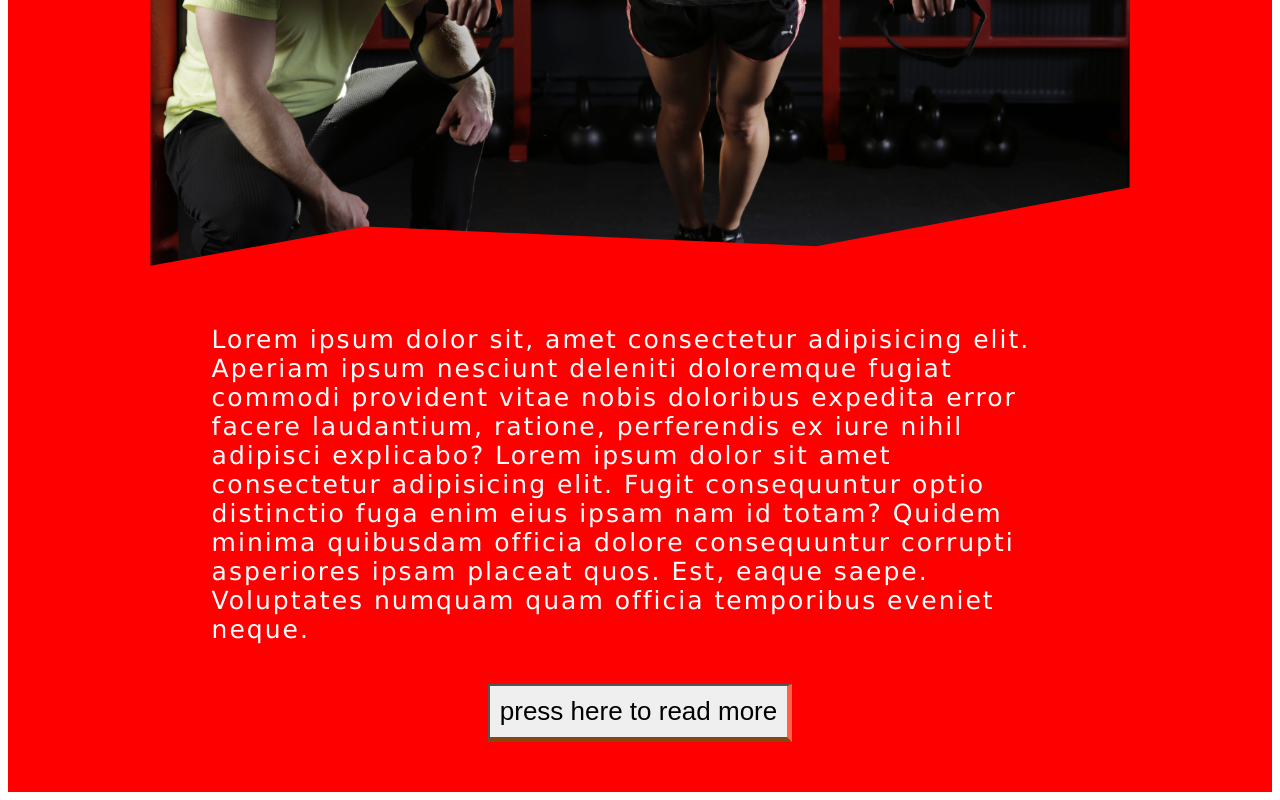
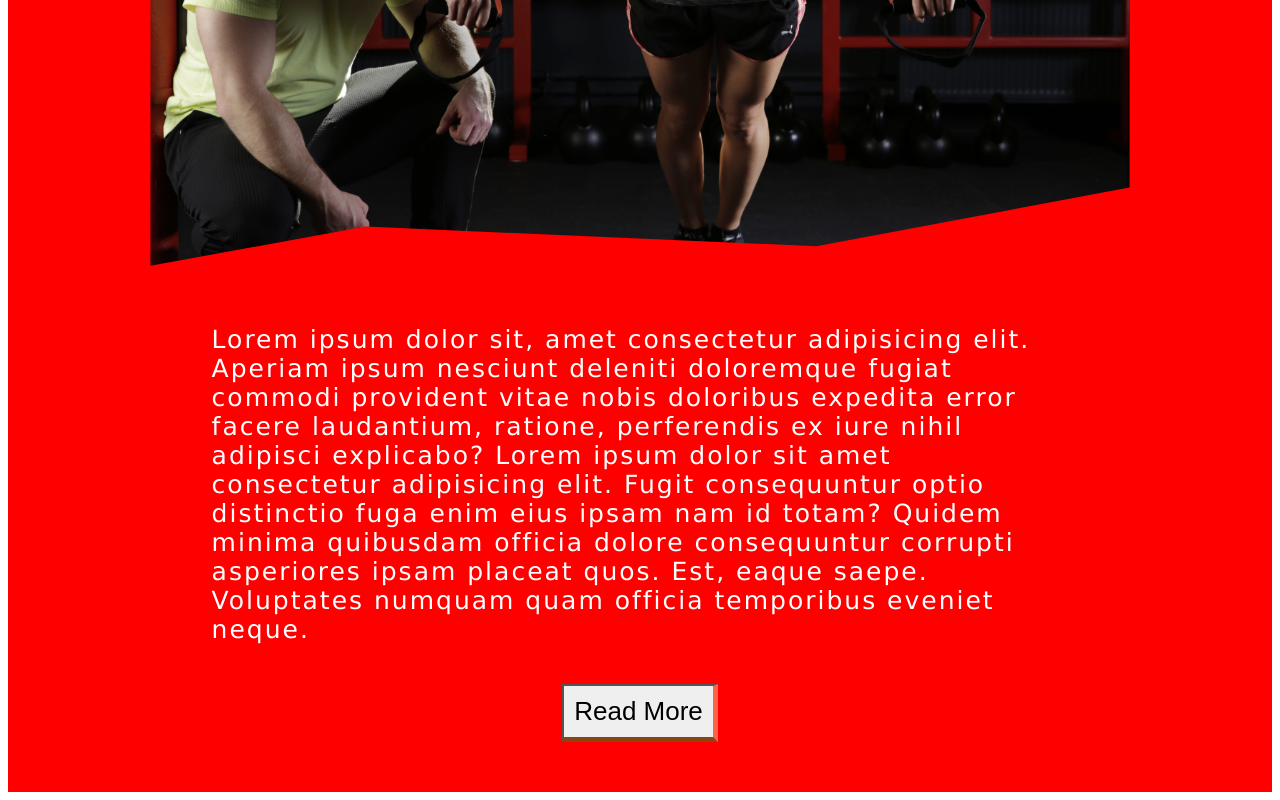
Before and after one commit to rajuAhmed90/my-simple-website, a plain HTML site: page index.html in a window 1280 px wide. Shown: the part 495-1295 px from the top of the page. Drawn offline with Linux system fonts and the light colour scheme.

Commit message:
css added second time

```diff
--- a/index.html
+++ b/index.html
@@ -11,7 +11,7 @@
         <h1>My simple website</h1>
         <img src="images/gym.jpg" alt="">
         <p>Lorem ipsum dolor sit, amet consectetur adipisicing elit. Aperiam ipsum nesciunt deleniti doloremque fugiat commodi provident vitae nobis doloribus expedita error facere laudantium, ratione, perferendis ex iure nihil adipisci explicabo? Lorem ipsum dolor sit amet consectetur adipisicing elit. Fugit consequuntur optio distinctio fuga enim eius ipsam nam id totam? Quidem minima quibusdam officia dolore consequuntur corrupti asperiores ipsam placeat quos. Est, eaque saepe. Voluptates numquam quam officia temporibus eveniet neque.</p>
-        <button>press here to read more</button>
+        <button>Read More</button>
     </div>
 </body>
 </html>
```
